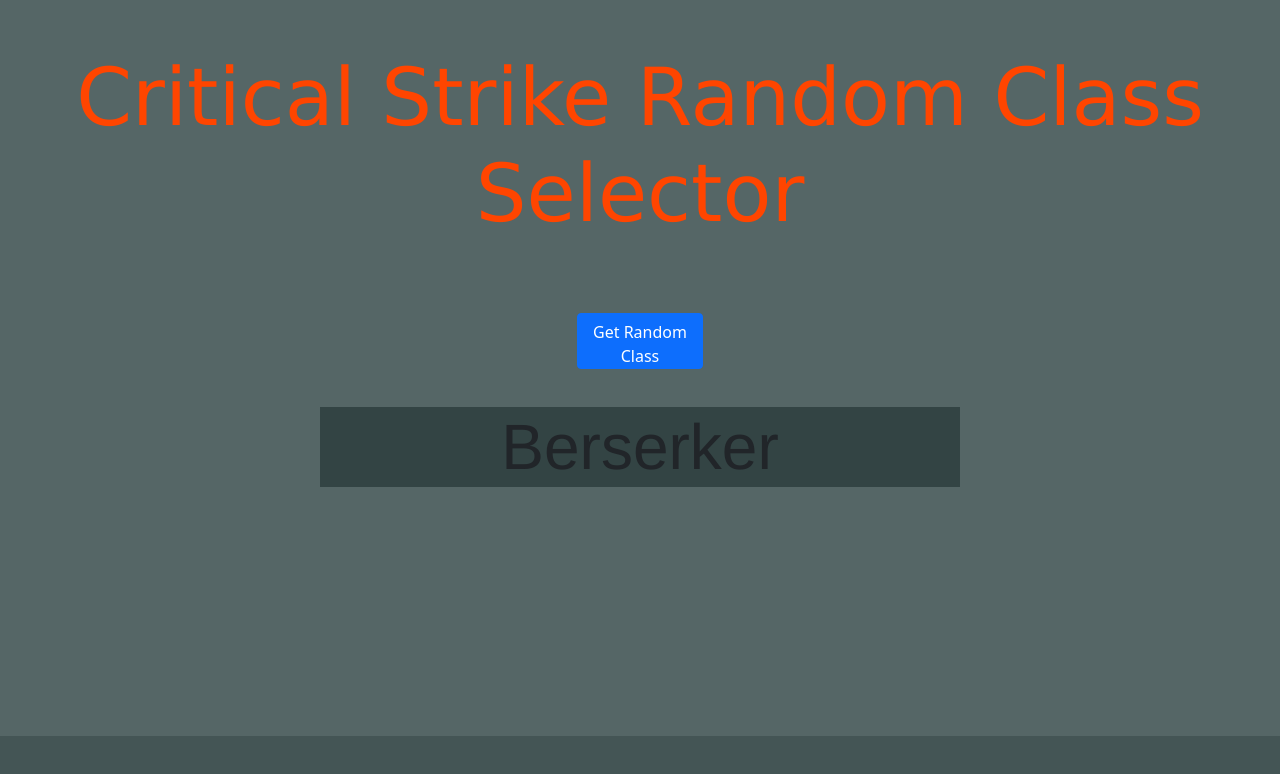
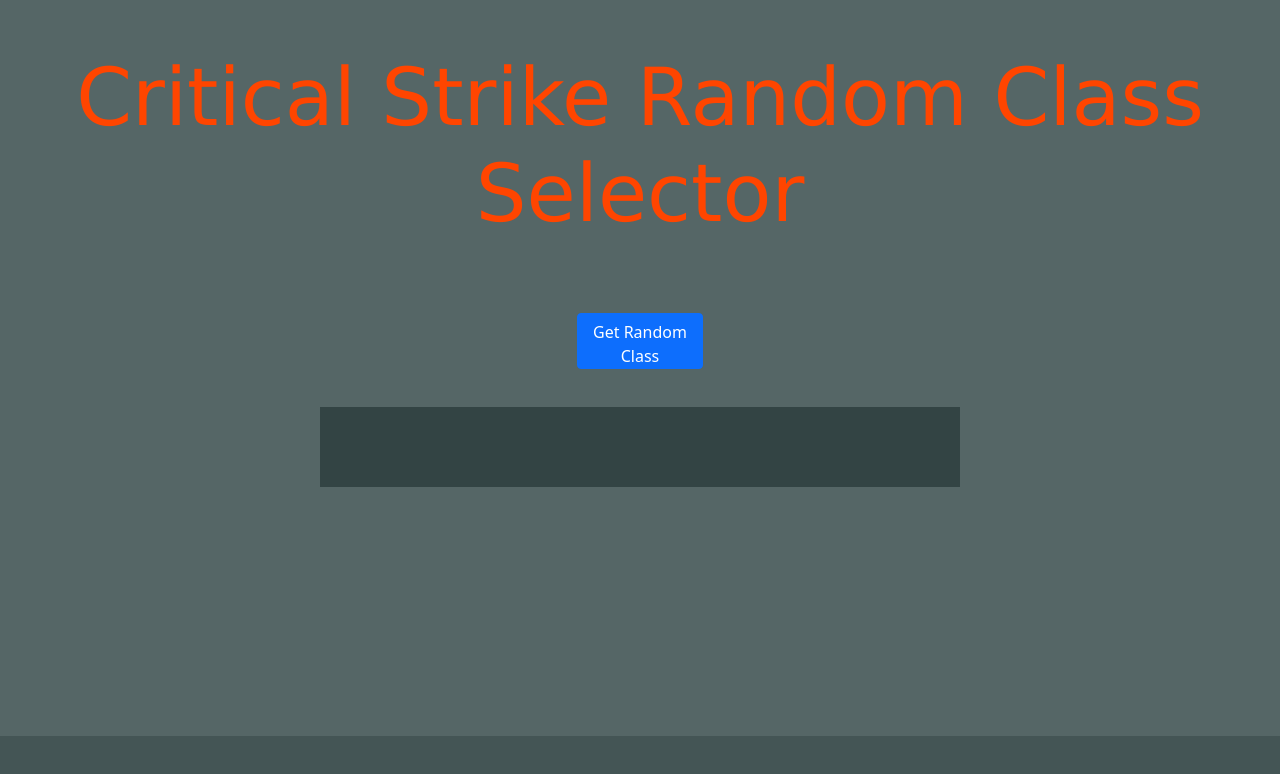
Before and after one commit to Lagrato/CriticalStrikeRandomClass, a plain HTML site: page index.html in a window 1280 px wide. Drawn offline with nearby package versions, Linux system fonts and the light colour scheme.

Commit message:
Update index.html

```diff
--- a/index.html
+++ b/index.html
@@ -8,7 +8,7 @@
             <h1 class='text-center' style="font-size: 500% ;margin-top:4%;color:orangered; font-family:'Lucida Sans', 'Lucida Sans Regular', 'Lucida Grande', 'Lucida Sans Unicode', Geneva, Verdana, sans-serif">Critical Strike Random Class Selector</h1>
             <button id='bu' class='btn btn-primary' style='margin-top: 5%; width: 10%; height: 7%; margin-bottom: 3%;'>Get Random Class</button>
             <div id='class' style='height: 10%; background-color:#334444; width:50%; left: 25%; position: absolute; vertical-align: middle; display:flex; align-items:center; justify-content:center;'>
-                <span style="font-size: 400%; font-family:'Franklin Gothic Medium', 'Arial Narrow', Arial, sans-serif">Berserker</span>
+                <span style="font-size: 400%; font-family:'Franklin Gothic Medium', 'Arial Narrow', Arial, sans-serif"></span>
             </div>
         </div>
         <footer>
```
